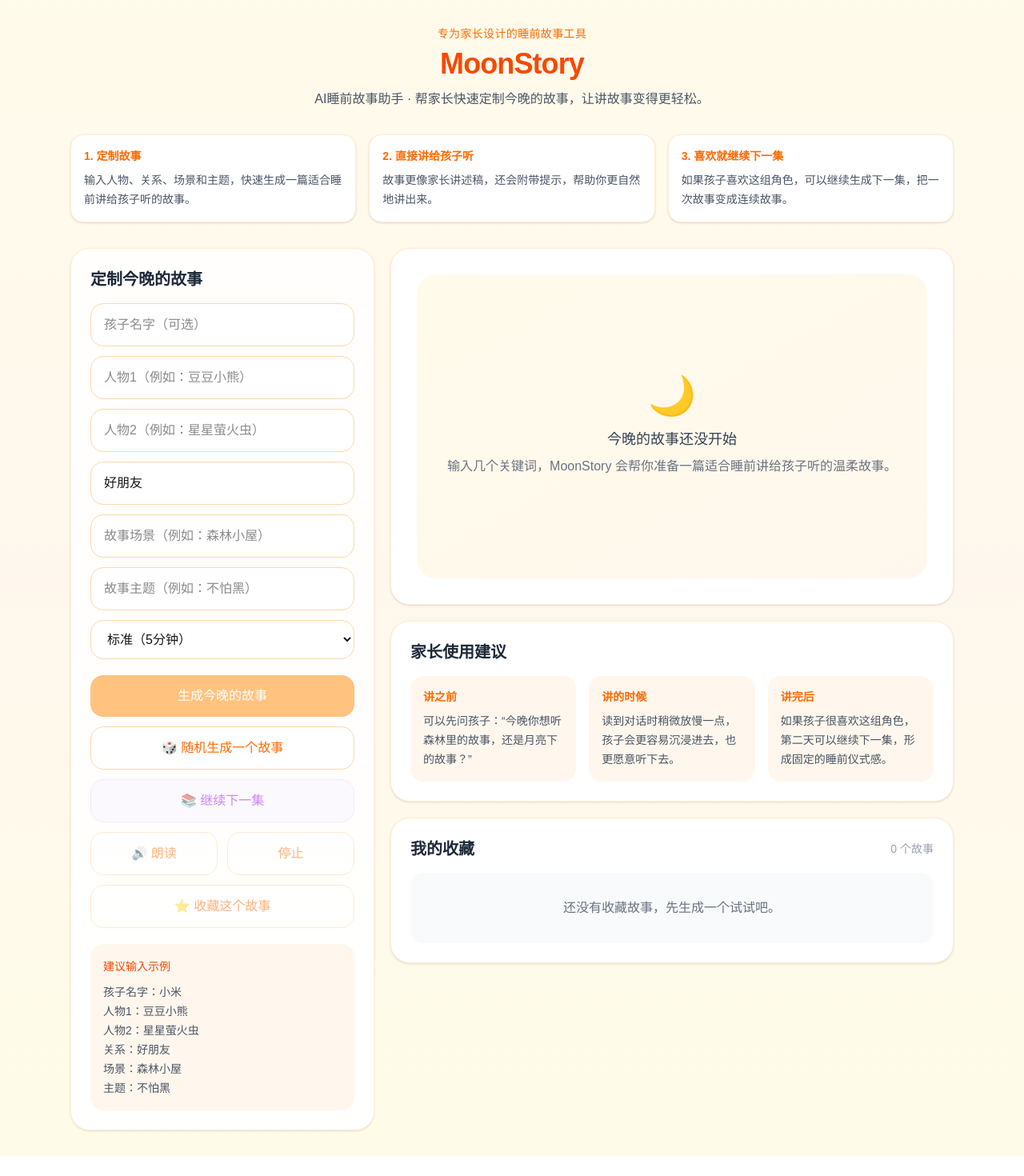
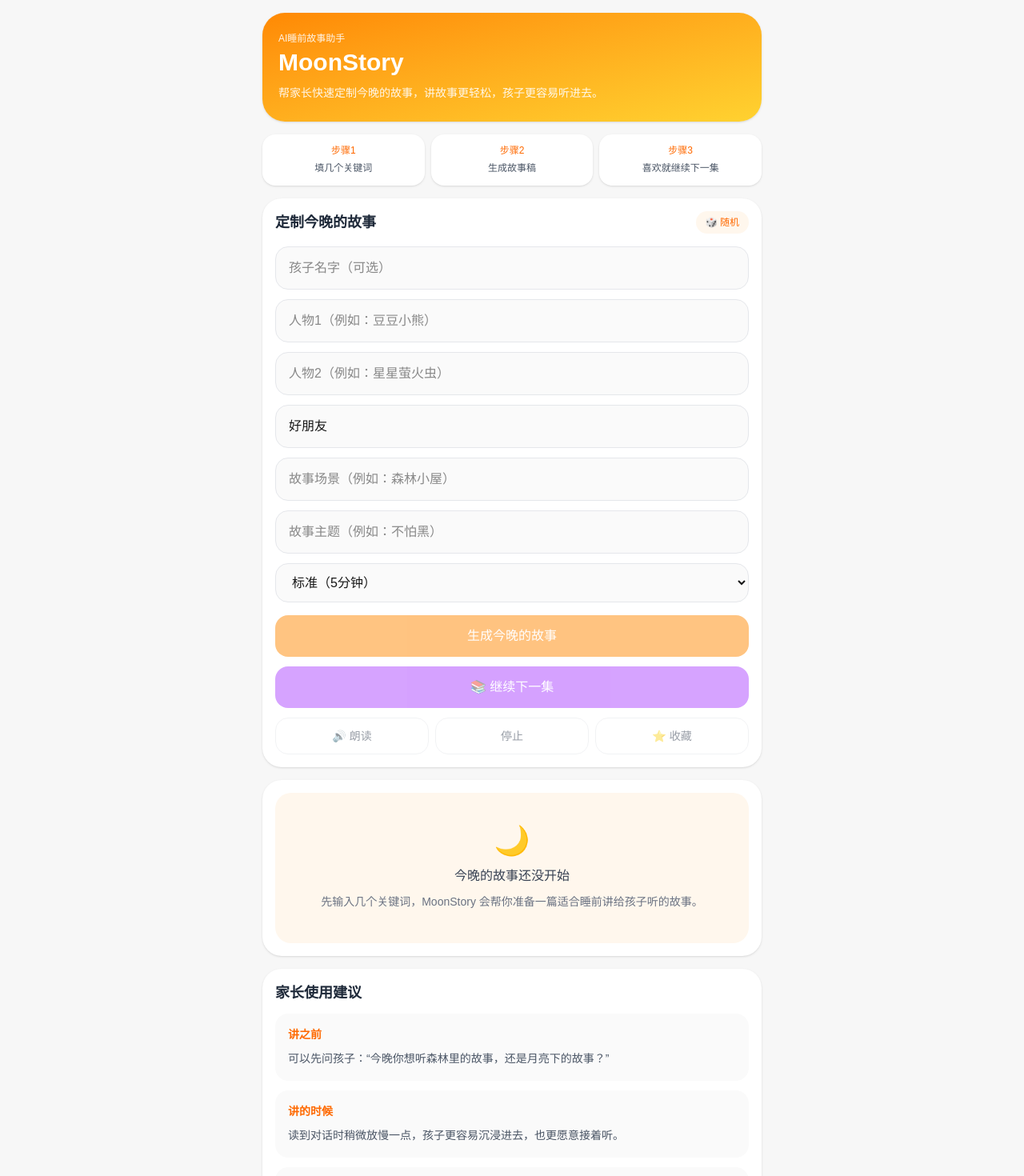
Before and after one commit to wangdabao-app/story-app, a Next.js app: page / in a window 1280 px wide. Shown: the top 1470 px of the page at 80% size. Before the commit the page ends 1445 px from the top, so only its background shows below. Built offline with nearby package versions, Linux system fonts and the light colour scheme.

Commit message:
mobile style + fix json parse

```diff
--- a/app/page.tsx
+++ b/app/page.tsx
@@ -258,90 +258,83 @@
   };
 
   return (
-    <main className="min-h-screen bg-gradient-to-b from-amber-50 via-orange-50 to-yellow-50">
-      <div className="mx-auto max-w-6xl px-4 py-5 sm:px-6 sm:py-8">
-        <div className="mb-5 text-center sm:mb-8">
-          <p className="mb-2 text-xs font-medium tracking-wide text-orange-500 sm:text-sm">
-            专为家长设计的睡前故事工具
-          </p>
-          <h1 className="text-3xl font-bold tracking-tight text-orange-600 sm:text-4xl">MoonStory</h1>
-          <p className="mx-auto mt-3 max-w-2xl text-sm leading-6 text-gray-600 sm:text-base">
-            AI睡前故事助手 · 帮家长快速定制今晚的故事，让讲故事变得更轻松。
+    <main className="min-h-screen bg-[#f7f7f7]">
+      <div className="mx-auto max-w-md px-3 pb-8 pt-4 sm:max-w-2xl sm:px-6">
+        <div className="mb-4 rounded-[28px] bg-gradient-to-br from-orange-400 to-amber-300 px-5 py-6 text-white shadow-sm">
+          <p className="text-xs opacity-90">AI睡前故事助手</p>
+          <h1 className="mt-1 text-3xl font-bold">MoonStory</h1>
+          <p className="mt-2 text-sm leading-6 text-white/90">
+            帮家长快速定制今晚的故事，讲故事更轻松，孩子更容易听进去。
           </p>
         </div>
 
-        <div className="mb-5 grid gap-3 sm:mb-8 sm:gap-4 md:grid-cols-3">
-          <div className="rounded-2xl border border-orange-100 bg-white p-4 shadow-sm">
-            <p className="text-sm font-semibold text-orange-500">1. 定制故事</p>
-            <p className="mt-2 text-sm leading-6 text-gray-600">
-              输入人物、关系、场景和主题，快速生成一篇适合睡前讲给孩子听的故事。
-            </p>
+        <div className="mb-4 grid grid-cols-3 gap-2">
+          <div className="rounded-2xl bg-white p-3 text-center shadow-sm">
+            <p className="text-xs text-orange-500">步骤1</p>
+            <p className="mt-1 text-xs leading-5 text-gray-600">填几个关键词</p>
           </div>
-          <div className="rounded-2xl border border-orange-100 bg-white p-4 shadow-sm">
-            <p className="text-sm font-semibold text-orange-500">2. 直接讲给孩子听</p>
-            <p className="mt-2 text-sm leading-6 text-gray-600">
-              故事更像家长讲述稿，还会附带提示，帮助你更自然地讲出来。
-            </p>
+          <div className="rounded-2xl bg-white p-3 text-center shadow-sm">
+            <p className="text-xs text-orange-500">步骤2</p>
+            <p className="mt-1 text-xs leading-5 text-gray-600">生成故事稿</p>
           </div>
-          <div className="rounded-2xl border border-orange-100 bg-white p-4 shadow-sm">
-            <p className="text-sm font-semibold text-orange-500">3. 喜欢就继续下一集</p>
-            <p className="mt-2 text-sm leading-6 text-gray-600">
-              如果孩子喜欢这组角色，可以继续生成下一集，把一次故事变成连续故事。
-            </p>
+          <div className="rounded-2xl bg-white p-3 text-center shadow-sm">
+            <p className="text-xs text-orange-500">步骤3</p>
+            <p className="mt-1 text-xs leading-5 text-gray-600">喜欢就继续下一集</p>
           </div>
         </div>
 
-        <div className="grid gap-5 lg:grid-cols-[380px_1fr]">
-          <section className="rounded-3xl border border-orange-100 bg-white/90 p-4 shadow-sm sm:p-6">
-            <h2 className="mb-4 text-lg font-semibold text-gray-800 sm:text-xl">定制今晚的故事</h2>
+        <section className="mb-4 rounded-[24px] bg-white p-4 shadow-sm">
+          <div className="mb-4 flex items-center justify-between">
+            <h2 className="text-lg font-semibold text-gray-800">定制今晚的故事</h2>
+            <button
+              onClick={fillRandomStoryInputs}
+              className="rounded-full bg-orange-50 px-3 py-1.5 text-xs font-medium text-orange-500"
+            >
+              🎲 随机
+            </button>
+          </div>
 
           <div className="space-y-3">
             <input
               value={childName}
               onChange={(e) => setChildName(e.target.value)}
               placeholder="孩子名字（可选）"
-                className="w-full rounded-2xl border border-orange-200 bg-white px-4 py-3.5 text-base outline-none transition focus:border-orange-400"
+              className="w-full rounded-2xl border border-gray-200 bg-[#fafafa] px-4 py-3.5 text-base outline-none focus:border-orange-300"
             />
-
             <input
               value={char1}
               onChange={(e) => setChar1(e.target.value)}
               placeholder="人物1（例如：豆豆小熊）"
-                className="w-full rounded-2xl border border-orange-200 bg-white px-4 py-3.5 text-base outline-none transition focus:border-orange-400"
+              className="w-full rounded-2xl border border-gray-200 bg-[#fafafa] px-4 py-3.5 text-base outline-none focus:border-orange-300"
             />
-
             <input
               value={char2}
               onChange={(e) => setChar2(e.target.value)}
               placeholder="人物2（例如：星星萤火虫）"
-                className="w-full rounded-2xl border border-orange-200 bg-white px-4 py-3.5 text-base outline-none transition focus:border-orange-400"
+              className="w-full rounded-2xl border border-gray-200 bg-[#fafafa] px-4 py-3.5 text-base outline-none focus:border-orange-300"
             />
-
             <input
               value={relation}
               onChange={(e) => setRelation(e.target.value)}
               placeholder="人物关系（例如：好朋友）"
-                className="w-full rounded-2xl border border-orange-200 bg-white px-4 py-3.5 text-base outline-none transition focus:border-orange-400"
+              className="w-full rounded-2xl border border-gray-200 bg-[#fafafa] px-4 py-3.5 text-base outline-none focus:border-orange-300"
             />
-
             <input
               value={scene}
               onChange={(e) => setScene(e.target.value)}
               placeholder="故事场景（例如：森林小屋）"
-                className="w-full rounded-2xl border border-orange-200 bg-white px-4 py-3.5 text-base outline-none transition focus:border-orange-400"
+              className="w-full rounded-2xl border border-gray-200 bg-[#fafafa] px-4 py-3.5 text-base outline-none focus:border-orange-300"
             />
-
             <input
               value={theme}
               onChange={(e) => setTheme(e.target.value)}
               placeholder="故事主题（例如：不怕黑）"
-                className="w-full rounded-2xl border border-orange-200 bg-white px-4 py-3.5 text-base outline-none transition focus:border-orange-400"
+              className="w-full rounded-2xl border border-gray-200 bg-[#fafafa] px-4 py-3.5 text-base outline-none focus:border-orange-300"
             />
-
             <select
               value={length}
               onChange={(e) => setLength(e.target.value)}
-                className="w-full rounded-2xl border border-orange-200 bg-white px-4 py-3.5 text-base outline-none transition focus:border-orange-400"
+              className="w-full rounded-2xl border border-gray-200 bg-[#fafafa] px-4 py-3.5 text-base outline-none focus:border-orange-300"
             >
               <option>短故事（3分钟）</option>
               <option>标准（5分钟）</option>
@@ -349,188 +342,155 @@
             </select>
           </div>
 
-            {error && <div className="mt-4 rounded-2xl bg-red-50 px-4 py-3 text-sm leading-6 text-red-500">{error}</div>}
+          {error && <div className="mt-3 rounded-2xl bg-red-50 px-4 py-3 text-sm leading-6 text-red-500">{error}</div>}
 
-            <div className="mt-5 space-y-3">
+          <div className="mt-4 space-y-3">
             <button
               onClick={generateStory}
               disabled={!canGenerate}
-                className="w-full rounded-2xl bg-orange-400 px-4 py-3.5 text-base font-medium text-white transition hover:bg-orange-500 disabled:cursor-not-allowed disabled:opacity-50"
+              className="w-full rounded-2xl bg-orange-400 px-4 py-3.5 text-base font-medium text-white disabled:opacity-50"
             >
               {loading ? "生成中..." : "生成今晚的故事"}
             </button>
 
             <button
-                onClick={fillRandomStoryInputs}
-                className="w-full rounded-2xl border border-orange-200 bg-white px-4 py-3.5 text-base font-medium text-orange-500 transition hover:bg-orange-50"
-              >
-                🎲 随机生成一个故事
-              </button>
-
-              <button
               onClick={generateNextStory}
               disabled={!story || loading}
-                className="w-full rounded-2xl border border-purple-200 bg-purple-50 px-4 py-3.5 text-base font-medium text-purple-600 transition hover:bg-purple-100 disabled:cursor-not-allowed disabled:opacity-50"
+              className="w-full rounded-2xl bg-purple-500 px-4 py-3.5 text-base font-medium text-white disabled:opacity-50"
             >
               📚 继续下一集
             </button>
 
-              <div className="grid grid-cols-2 gap-3">
+            <div className="grid grid-cols-3 gap-2">
               <button
                 onClick={readStory}
                 disabled={!story || isSpeaking}
-                  className="rounded-2xl border border-orange-200 bg-white px-3 py-3.5 text-sm font-medium text-orange-500 transition hover:bg-orange-50 disabled:cursor-not-allowed disabled:opacity-50 sm:text-base"
+                className="rounded-2xl border border-gray-200 bg-white px-3 py-3 text-sm font-medium text-gray-700 disabled:opacity-50"
               >
                 🔊 朗读
               </button>
-
               <button
                 onClick={stopReading}
                 disabled={!isSpeaking}
-                  className="rounded-2xl border border-orange-200 bg-white px-3 py-3.5 text-sm font-medium text-orange-500 transition hover:bg-orange-50 disabled:cursor-not-allowed disabled:opacity-50 sm:text-base"
+                className="rounded-2xl border border-gray-200 bg-white px-3 py-3 text-sm font-medium text-gray-700 disabled:opacity-50"
               >
                 停止
               </button>
-              </div>
-
               <button
                 onClick={saveCurrentStory}
                 disabled={!story}
-                className="w-full rounded-2xl border border-orange-200 bg-white px-4 py-3.5 text-base font-medium text-orange-500 transition hover:bg-orange-50 disabled:cursor-not-allowed disabled:opacity-50"
+                className="rounded-2xl border border-gray-200 bg-white px-3 py-3 text-sm font-medium text-gray-700 disabled:opacity-50"
               >
-                ⭐ 收藏这个故事
+                ⭐ 收藏
               </button>
             </div>
-
-            <div className="mt-5 rounded-2xl bg-orange-50 p-4 text-sm leading-6 text-gray-600">
-              <p className="font-medium text-orange-600">建议输入示例</p>
-              <p className="mt-2">孩子名字：小米</p>
-              <p>人物1：豆豆小熊</p>
-              <p>人物2：星星萤火虫</p>
-              <p>关系：好朋友</p>
-              <p>场景：森林小屋</p>
-              <p>主题：不怕黑</p>
           </div>
         </section>
 
-          <section className="space-y-5">
-            <div className="rounded-3xl border border-orange-100 bg-white p-4 shadow-sm sm:p-6 md:p-8">
+        <section className="mb-4 rounded-[24px] bg-white p-4 shadow-sm">
           {!story ? (
-                <div className="flex min-h-[280px] items-center justify-center rounded-[24px] bg-gradient-to-br from-amber-50 to-orange-50 p-6 text-center text-gray-500 sm:min-h-[380px]">
-                  <div>
-                    <div className="mb-4 text-4xl sm:text-5xl">🌙</div>
-                    <p className="text-base font-medium text-gray-700 sm:text-lg">今晚的故事还没开始</p>
-                    <p className="mt-2 text-sm leading-6 text-gray-500 sm:text-base">
-                      输入几个关键词，MoonStory 会帮你准备一篇适合睡前讲给孩子听的温柔故事。
+            <div className="rounded-[20px] bg-[#fff7ed] px-4 py-10 text-center">
+              <div className="mb-3 text-4xl">🌙</div>
+              <p className="text-base font-medium text-gray-700">今晚的故事还没开始</p>
+              <p className="mt-2 text-sm leading-6 text-gray-500">
+                先输入几个关键词，MoonStory 会帮你准备一篇适合睡前讲给孩子听的故事。
               </p>
             </div>
-                </div>
           ) : (
-                <div className="rounded-[24px] bg-gradient-to-br from-amber-50 to-yellow-50 p-4 sm:p-6">
-                  <p className="mb-2 text-xs font-medium text-orange-500 sm:text-sm">今晚的睡前故事</p>
-                  <h2 className="mb-4 text-2xl font-bold leading-tight text-orange-600 sm:mb-5 sm:text-3xl">
-                    {title}
-                  </h2>
-                  <div className="whitespace-pre-line text-[17px] leading-8 text-gray-700 sm:text-[18px] sm:leading-9">
-                    {story}
+            <>
+              <div className="rounded-[20px] bg-[#fff7ed] p-4">
+                <p className="mb-2 text-xs font-medium text-orange-500">今晚的睡前故事</p>
+                <h2 className="mb-4 text-2xl font-bold leading-tight text-orange-600">{title}</h2>
+                <div className="whitespace-pre-line text-[17px] leading-8 text-gray-700">{story}</div>
               </div>
 
               {storyTip && (
-                    <div className="mt-5 rounded-2xl bg-white/80 p-4">
+                <div className="mt-3 rounded-[20px] bg-orange-50 p-4">
                   <p className="mb-2 text-sm font-semibold text-orange-500">讲故事小提示</p>
                   <p className="whitespace-pre-line text-sm leading-7 text-gray-600">{storyTip}</p>
                 </div>
               )}
 
-                  <div className="mt-5 rounded-2xl border border-purple-200 bg-purple-50 p-4">
+              <div className="mt-3 rounded-[20px] bg-purple-50 p-4">
                 <p className="text-sm font-semibold text-purple-600">孩子喜欢这篇故事？</p>
                 <p className="mt-2 text-sm leading-6 text-gray-600">
-                      可以直接继续下一集，沿用同样的角色和设定，把睡前故事讲成一个连续系列。
+                  可以直接继续下一集，沿用同样角色，把一个故事讲成一个连续系列。
                 </p>
                 <button
                   onClick={generateNextStory}
                   disabled={loading}
-                      className="mt-3 w-full rounded-xl bg-purple-500 px-4 py-3 text-sm font-medium text-white transition hover:bg-purple-600 disabled:cursor-not-allowed disabled:opacity-50 sm:w-auto"
+                  className="mt-3 w-full rounded-2xl bg-purple-500 px-4 py-3 text-sm font-medium text-white disabled:opacity-50"
                 >
                   📚 继续这个故事
                 </button>
               </div>
-                </div>
+            </>
           )}
-            </div>
+        </section>
 
-            <div className="rounded-3xl border border-orange-100 bg-white p-4 shadow-sm sm:p-6">
-              <h3 className="mb-4 text-lg font-semibold text-gray-800 sm:text-xl">家长使用建议</h3>
-              <div className="grid gap-3 md:grid-cols-3 md:gap-4">
-                <div className="rounded-2xl bg-orange-50 p-4">
+        <section className="mb-4 rounded-[24px] bg-white p-4 shadow-sm">
+          <h3 className="mb-3 text-lg font-semibold text-gray-800">家长使用建议</h3>
+          <div className="space-y-3">
+            <div className="rounded-2xl bg-[#fafafa] p-4">
               <p className="text-sm font-semibold text-orange-500">讲之前</p>
               <p className="mt-2 text-sm leading-6 text-gray-600">
                 可以先问孩子：“今晚你想听森林里的故事，还是月亮下的故事？”
               </p>
             </div>
-                <div className="rounded-2xl bg-orange-50 p-4">
+            <div className="rounded-2xl bg-[#fafafa] p-4">
               <p className="text-sm font-semibold text-orange-500">讲的时候</p>
               <p className="mt-2 text-sm leading-6 text-gray-600">
-                    读到对话时稍微放慢一点，孩子会更容易沉浸进去，也更愿意听下去。
+                读到对话时稍微放慢一点，孩子更容易沉浸进去，也更愿意接着听。
               </p>
             </div>
-                <div className="rounded-2xl bg-orange-50 p-4">
+            <div className="rounded-2xl bg-[#fafafa] p-4">
               <p className="text-sm font-semibold text-orange-500">讲完后</p>
               <p className="mt-2 text-sm leading-6 text-gray-600">
-                    如果孩子很喜欢这组角色，第二天可以继续下一集，形成固定的睡前仪式感。
+                如果孩子很喜欢这组角色，第二天直接继续下一集，慢慢形成固定的睡前仪式。
               </p>
             </div>
           </div>
-            </div>
+        </section>
 
-            <div className="rounded-3xl border border-orange-100 bg-white p-4 shadow-sm sm:p-6">
-              <div className="mb-4 flex items-center justify-between">
-                <h3 className="text-lg font-semibold text-gray-800 sm:text-xl">我的收藏</h3>
-                <span className="text-xs text-gray-400 sm:text-sm">{savedStories.length} 个故事</span>
+        <section className="rounded-[24px] bg-white p-4 shadow-sm">
+          <div className="mb-3 flex items-center justify-between">
+            <h3 className="text-lg font-semibold text-gray-800">我的收藏</h3>
+            <span className="text-xs text-gray-400">{savedStories.length} 个故事</span>
           </div>
 
           {savedStories.length === 0 ? (
-                <div className="rounded-2xl bg-gray-50 px-4 py-8 text-center text-sm text-gray-500 sm:text-base">
+            <div className="rounded-2xl bg-[#fafafa] px-4 py-8 text-center text-sm text-gray-500">
               还没有收藏故事，先生成一个试试吧。
             </div>
           ) : (
             <div className="space-y-3">
               {savedStories.map((item) => (
-                    <div
-                      key={item.id}
-                      className="rounded-2xl border border-orange-100 bg-orange-50/50 p-4"
-                    >
-                      <div className="space-y-3">
-                        <div>
-                          <h4 className="text-base font-semibold text-orange-600 sm:text-lg">{item.title}</h4>
-                          <p className="mt-1 text-xs text-gray-500 sm:text-sm">
+                <div key={item.id} className="rounded-2xl bg-[#fafafa] p-4">
+                  <h4 className="text-base font-semibold text-orange-600">{item.title}</h4>
+                  <p className="mt-1 text-xs text-gray-500">
                     主题：{item.theme} · {formatTime(item.createdAt)}
                   </p>
                   <p className="mt-2 line-clamp-2 text-sm leading-6 text-gray-600">{item.story}</p>
-                        </div>
 
-                        <div className="grid grid-cols-2 gap-2">
+                  <div className="mt-3 grid grid-cols-2 gap-2">
                     <button
                       onClick={() => loadSavedStory(item)}
-                            className="rounded-xl bg-white px-3 py-2.5 text-sm font-medium text-orange-500 shadow-sm transition hover:bg-orange-100"
+                      className="rounded-xl bg-white px-3 py-2.5 text-sm font-medium text-orange-500"
                     >
                       查看
                     </button>
                     <button
                       onClick={() => deleteSavedStory(item.id)}
-                            className="rounded-xl bg-white px-3 py-2.5 text-sm font-medium text-red-500 shadow-sm transition hover:bg-red-50"
+                      className="rounded-xl bg-white px-3 py-2.5 text-sm font-medium text-red-500"
                     >
                       删除
                     </button>
                   </div>
                 </div>
-                    </div>
               ))}
             </div>
           )}
-            </div>
         </section>
-        </div>
       </div>
     </main>
   );
```
Also changed, not shown: app/api/story/route.ts (+29 -6 lines). Lines whose indentation alone changed are shown as unchanged.
